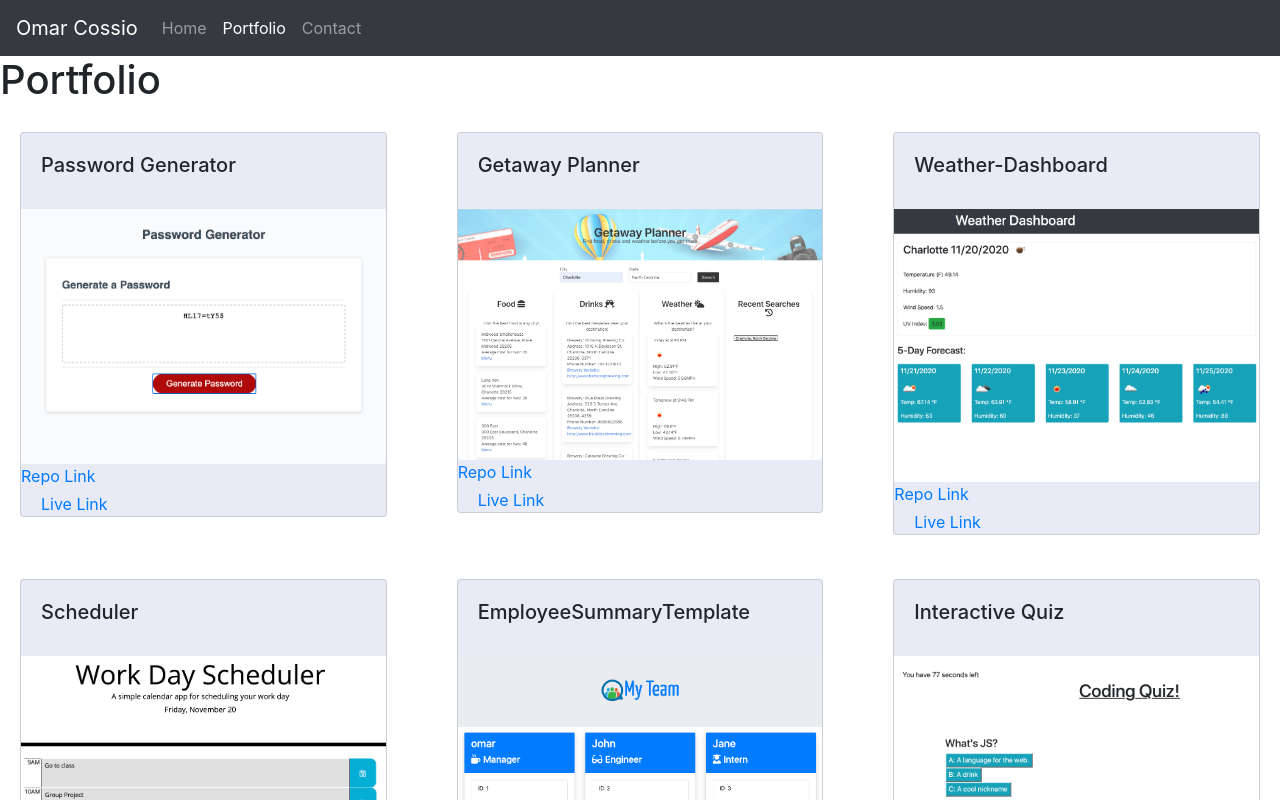
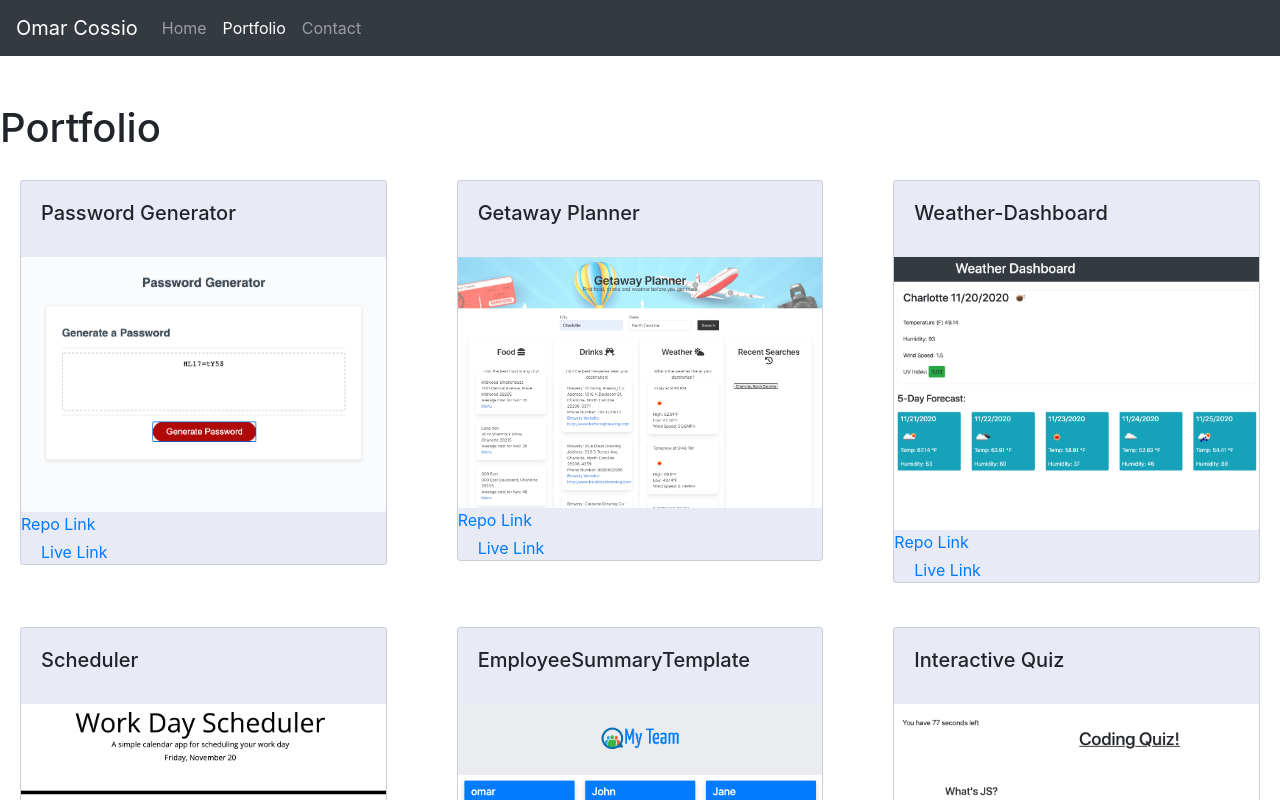
Before and after one commit to omarcossio/react-portfolio, a React (Create React App) app: page /portfolio in a window 1280 px wide. Shown: the top 800 px of the page. Built offline with nearby package versions, Linux system fonts and the light colour scheme.

Commit message:
modified portfolio page

```diff
--- a/src/components/About.js
+++ b/src/components/About.js
@@ -13,7 +13,7 @@ function About() {
                 <div className="col-12 float-start">
                     <img src="myPhoto.png" className="rounded float-left mr-4" alt="Omar's Profile Photo" width="30%"></img>
                     <div>
-                        <h2>About Me</h2>
+                        <h1>About Me</h1>
                         <p> My name is Omar Cossio. I am originally from Mexico City, Mexico,
                         but grew up in Asheboro, NC. I moved to Charlotte, NC in 2011, and love it.
                     </p>
--- a/src/components/Portfolio.js
+++ b/src/components/Portfolio.js
@@ -4,7 +4,7 @@ import projects from '../data.json';
 
 function Portfolio() {
     return (
-        <div id="portfolio">
+        <div className="mt-5" id="portfolio">
             <h1>Portfolio</h1>
             <div className="row">
                 {projects.map((project) => (
```
